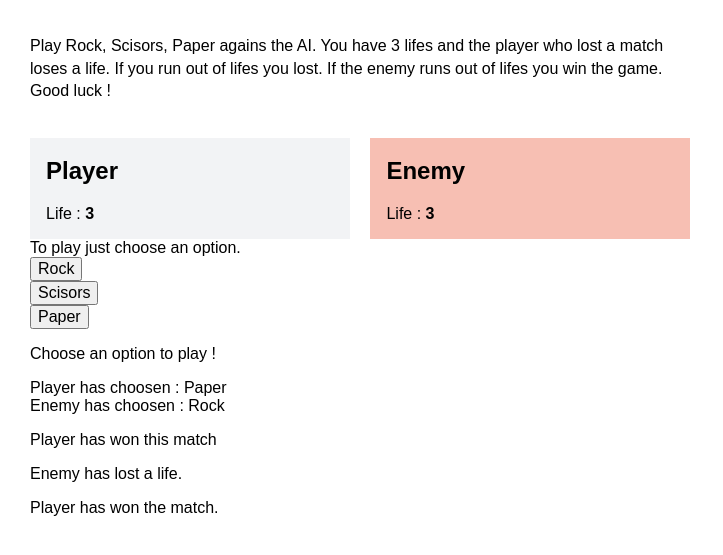
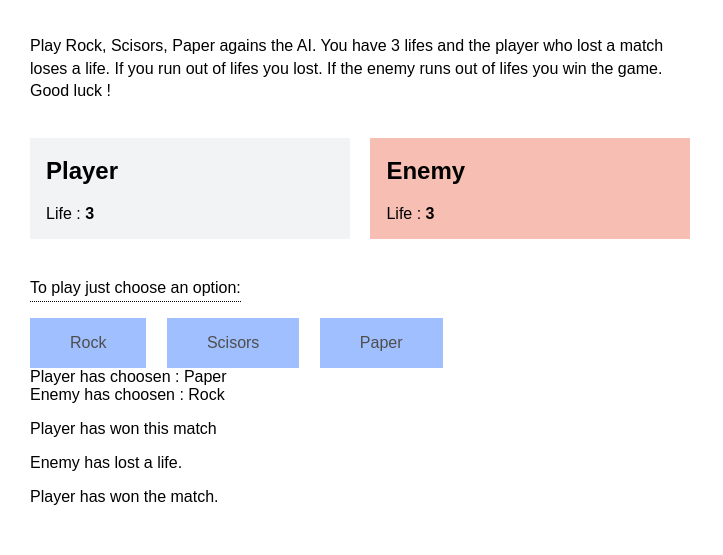
Before and after one commit to davidguerreiro/rsp, a PHP site: page / in a window 1280 px wide. Shown: the part 85-640 px from the top of the page, without its empty margins (0-723 px from the left). Run offline with PHP 8.4, Linux system fonts and the light colour scheme.

Commit message:
complete game layout html / css

```diff
--- a/css/abstracts/_variables.scss
+++ b/css/abstracts/_variables.scss
@@ -1,2 +1,4 @@
 $basefont: 16px;
 $base-margin : 1.875rem;
+$white: #ffffff;
+$black: #000000;
--- a/css/style.css
+++ b/css/style.css
@@ -725,6 +725,13 @@ ul {
 .game {
   padding-left: 1.875rem; }
 
+/** reset for buttons **/
+button {
+  font-size: 100%;
+  font-family: inherit;
+  border: 0;
+  padding: 0; }
+
 .game-header {
   background-color: #808080; }
   .game-header h1 {
@@ -738,6 +745,26 @@ ul {
   padding: 1.2rem 1.875rem; }
   .game-instructions p {
     line-height: 1.4; }
+
+.game-layout__primary-message {
+  display: inline-block;
+  padding: 2.5rem 0 0.2rem 0;
+  border-bottom: 1px dotted #000000;
+  margin-bottom: 1rem; }
+.game-layout__options li {
+  display: inline-block;
+  margin-right: 1rem; }
+.game-layout__options .game-option {
+  background-color: #9fbfff;
+  color: #504d4d;
+  padding: 1rem 2.5rem;
+  transition: background-color .3s ease;
+  -webkit-transition: background-color .3s ease;
+  -moz-transition: background-color .3s ease; }
+  .game-layout__options .game-option:hover {
+    background-color: #5b92ff; }
+  .game-layout__options .game-option--disabled {
+    opacity: 0.3; }
 
 .game-players__element {
   display: inline-block;
--- a/index.html
+++ b/index.html
@@ -41,7 +41,7 @@
 
         <section class="game game-layout">
             <span class="game-layout__primary-message">
-                To play just choose an option.
+                To play just choose an option:
             </span>
             <ul class="game-layout__options">
                 <li>
@@ -63,9 +63,6 @@
         </section>
 
         <section class="game game-loop">
-            <p class="game-loop__notification" id="game-notification">
-                Choose an option to play !
-            </p>
             <ul class="game-loop__results">
                 <li>
                     <span class="globalid-player-name">Player</span> has choosen : <span class="game-loop__choice-text" id="player-selected-action">Paper</span>
```
Also changed, not shown: css/prototype/game-layout.scss (+34 -0 lines), css/prototype/game.scss (+8 -0 lines), 1 other file.
